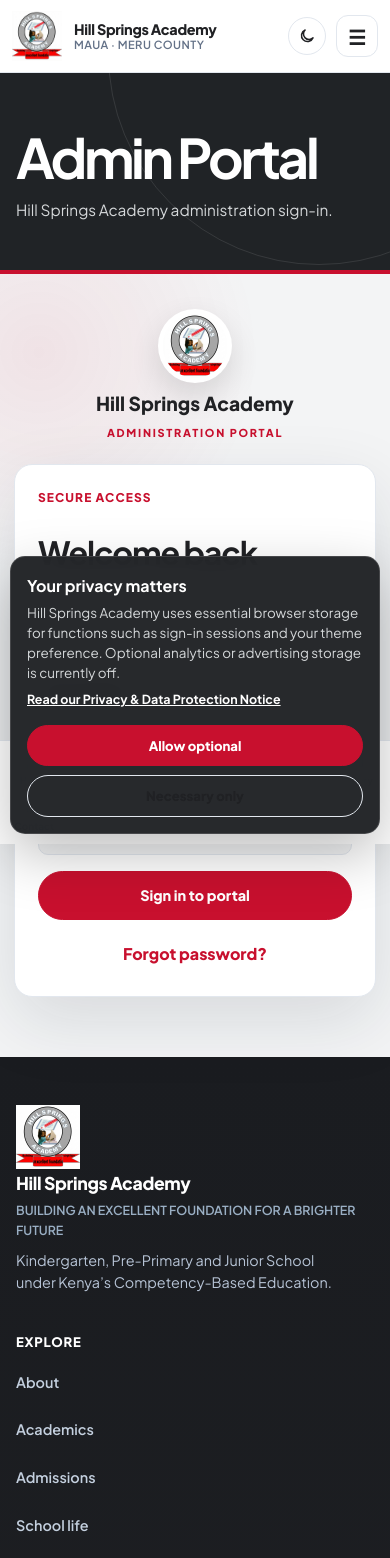
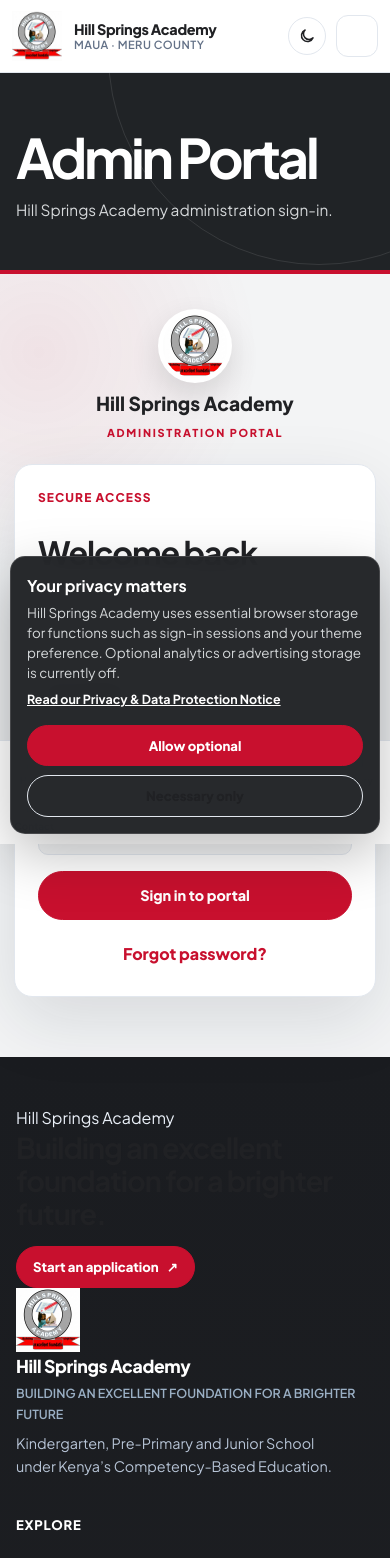
Before and after one commit to DKTJONATHAN/hillspringacademy, a React (Vite) app: page /admin in a window 390 px wide. Shown: the top 1558 px of the page. Built offline with nearby package versions, Linux system fonts and the light colour scheme.

Commit message:
Improve responsive navigation and footer structure

```diff
--- a/src/components.jsx
+++ b/src/components.jsx
@@ -144,35 +144,40 @@ export function Header({ theme = "light", toggle, scrolled = false }) {
         <div className="actions">
           <Link className="btn small header-btn" to="/apply">Apply</Link>
           <Link className="btn small ghost header-btn" to="/enquire">Enquire</Link>
-          <button
-            type="button"
-            className="icon-btn"
-            onClick={toggle}
-            aria-label={theme === "dark" ? "Switch to light mode" : "Switch to dark mode"}
-          >
+          <button type="button" className="icon-btn" onClick={toggle}
+            aria-label={theme === "dark" ? "Switch to light mode" : "Switch to dark mode"}>
             <Icon n={theme === "dark" ? "sun" : "moon"} size={18} />
           </button>
-          <button
-            type="button"
-            className="menu-toggle"
-            aria-expanded={open}
-            aria-controls="mobile-menu"
+          <button type="button" className={"menu-toggle" + (open ? " open" : "")}
+            aria-expanded={open} aria-controls="mobile-menu"
             aria-label={open ? "Close menu" : "Open menu"}
-            onClick={() => setOpen((v) => !v)}
-          >
-            {open ? "×" : "☰"}
+            onClick={() => setOpen((v) => !v)}>
+            <span className="menu-bars" aria-hidden="true"><i></i><i></i><i></i></span>
           </button>
         </div>
       </div>
       {open && (
         <nav id="mobile-menu" className="mobile-menu" aria-label="Mobile">
-          {NAV.map(([to, label]) => (
-            <NavLink key={to} to={to} end={to === "/"} onClick={() => setOpen(false)}>{label}</NavLink>
-          ))}
-          <Link to="/apply" onClick={() => setOpen(false)}>Apply online</Link>
-          <Link to="/enquire" onClick={() => setOpen(false)}>Make an enquiry</Link>
-          <Link to="/fees" onClick={() => setOpen(false)}>Fees</Link>
-          <Link to="/reading-materials" onClick={() => setOpen(false)}>Reading materials</Link>
+          <div className="mobile-menu-head">
+            <div>
+              <span className="mobile-menu-kicker">Hill Springs Academy</span>
+              <strong>Menu</strong>
+            </div>
+            <button type="button" className="mobile-close" onClick={() => setOpen(false)} aria-label="Close menu">×</button>
+          </div>
+          <div className="mobile-menu-links">
+            {NAV.map(([to, label, icon]) => (
+              <NavLink key={to} to={to} end={to === "/"} onClick={() => setOpen(false)}>
+                <Icon n={icon} size={19} /><span>{label}</span>
+              </NavLink>
+            ))}
+            <Link to="/fees" onClick={() => setOpen(false)}><Icon n="book" size={19} /><span>Fees</span></Link>
+            <Link to="/reading-materials" onClick={() => setOpen(false)}><Icon n="book" size={19} /><span>Reading materials</span></Link>
+          </div>
+          <div className="mobile-menu-cta">
+            <Link className="btn" to="/apply" onClick={() => setOpen(false)}>Apply online</Link>
+            <Link className="btn ghost" to="/enquire" onClick={() => setOpen(false)}>Make an enquiry</Link>
+          </div>
         </nav>
       )}
     </header>
@@ -200,6 +205,14 @@ export function Footer() {
   const social = Object.entries(SCHOOL.social || {}).filter(([, v]) => v);
   return (
     <footer className="site-footer" itemScope itemType="https://schema.org/EducationalOrganization">
+      <div className="wrap foot-intro">
+        <div>
+          <span className="foot-kicker">Hill Springs Academy</span>
+          <h2>Building an excellent foundation for a brighter future.</h2>
+        </div>
+        <Link className="btn small foot-cta" to="/apply">Start an application <span aria-hidden="true">↗</span></Link>
+      </div>
+
       <div className="wrap foot-grid">
         <div className="foot-col brand-col">
           <div className="foot-brand">
@@ -211,20 +224,20 @@ export function Footer() {
           </div>
           <p className="foot-blurb">Kindergarten, Pre-Primary and Junior School under Kenya’s Competency-Based Education.</p>
           {social.length > 0 && (
-            <p className="social">
+            <div className="social" aria-label="School social media">
               {social.map(([k, v]) => (
-                <a key={k} href={v} target="_blank" rel="noopener noreferrer">{k[0].toUpperCase() + k.slice(1)}</a>
+                <a key={k} href={v} target="_blank" rel="noopener noreferrer" aria-label={k}>
+                  {k[0].toUpperCase() + k.slice(1)}
+                </a>
               ))}
-            </p>
+            </div>
           )}
         </div>
 
         <div className="foot-col">
           <h3>Explore</h3>
           <nav className="foot-links" aria-label="Footer explore">
-            {NAV.slice(1).map(([to, l]) => (
-              <Link key={to} to={to}>{l}</Link>
-            ))}
+            {NAV.slice(1).map(([to, l]) => <Link key={to} to={to}>{l}</Link>)}
             <Link to="/reading-materials">Resources</Link>
             <Link to="/fees">Fees</Link>
             <Link to="/uniforms">Uniforms</Link>
@@ -239,30 +252,25 @@ export function Footer() {
             {SCHOOL.phone && (
               <li>
                 <span className="fc-label">Phone</span>
-                <a href={`tel:${SCHOOL.phoneTel || SCHOOL.phone.replace(/\s/g, "")}`} itemProp="telephone">{SCHOOL.phone}</a>
-                {SCHOOL.phone2 && (
-                  <>
-                    {" · "}
-                    <a href={`tel:${SCHOOL.phone2Tel || SCHOOL.phone2.replace(/\s/g, "")}`}>{SCHOOL.phone2}</a>
-                  </>
-                )}
+                <span className="fc-values">
+                  <a href={`tel:${SCHOOL.phoneTel || SCHOOL.phone.replace(/\\s/g, "")}`} itemProp="telephone">{SCHOOL.phone}</a>
+                  {SCHOOL.phone2 && <a href={`tel:${SCHOOL.phone2Tel || SCHOOL.phone2.replace(/\\s/g, "")}`}>{SCHOOL.phone2}</a>}
+                </span>
               </li>
             )}
             {SCHOOL.poBox && (
               <li itemProp="address" itemScope itemType="https://schema.org/PostalAddress">
                 <span className="fc-label">Postal</span>
                 <span itemProp="streetAddress">{SCHOOL.poBox}</span>
-                <span className="fc-sub">
-                  <span itemProp="addressLocality">Maua</span>,{" "}
-                  <span itemProp="addressRegion">Meru County</span>,{" "}
-                  <span itemProp="addressCountry">Kenya</span>
-                </span>
+                <span className="fc-sub"><span itemProp="addressLocality">Maua</span>, <span itemProp="addressRegion">Meru County</span>, <span itemProp="addressCountry">Kenya</span></span>
               </li>
             )}
             <li>
               <span className="fc-label">Email</span>
-              <a href={`mailto:${SCHOOL.infoEmail}`}>{SCHOOL.infoEmail}</a>
-              <a href={`mailto:${SCHOOL.admissionsEmail}`}>{SCHOOL.admissionsEmail}</a>
+              <span className="fc-values">
+                <a href={`mailto:${SCHOOL.infoEmail}`}>{SCHOOL.infoEmail}</a>
+                <a href={`mailto:${SCHOOL.admissionsEmail}`}>{SCHOOL.admissionsEmail}</a>
+              </span>
             </li>
             <li className="foot-actions">
               <Link to="/contact">Contact form</Link>
@@ -275,11 +283,11 @@ export function Footer() {
 
       <div className="wrap legal">
         <span>© {new Date().getFullYear()} {SCHOOL.name}. All rights reserved.</span>
-        <span className="legal-right">
-          Website developed by <a href="https://zandani.co.ke" target="_blank" rel="noopener noreferrer">Jonathan Mwaniki</a>
-          {" · "}
-          <Link to="/privacy">Privacy</Link>
-        </span>
+        <div className="legal-right">
+          <span>Website developed by <a href="https://zandani.co.ke" target="_blank" rel="noopener noreferrer">Jonathan Mwaniki</a></span>
+          <Link to="/privacy">Privacy & data protection</Link>
+          <Link to="/sitemap">Sitemap</Link>
+        </div>
       </div>
     </footer>
   );
```
